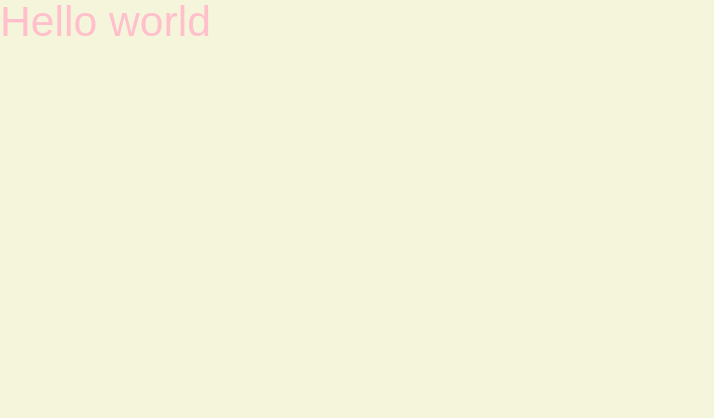
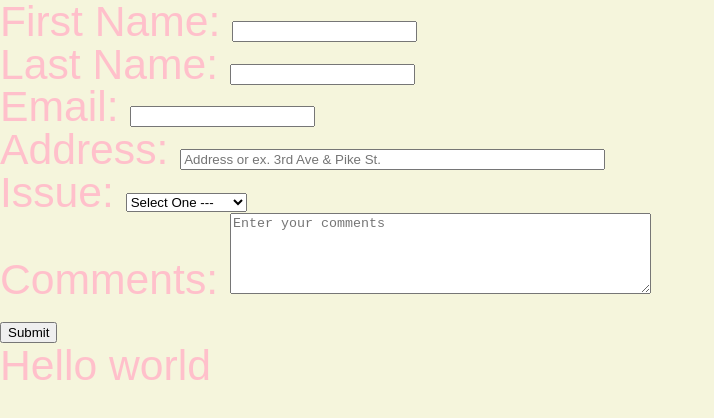
Before and after one commit to spinetree/citizen-report, a plain HTML site: page index.html in a window 1280 px wide. Shown: the whole page, without its empty margins (0-714 px from the left). Drawn offline with Linux system fonts and the light colour scheme.

Commit message:
Citizen form created

```diff
--- a/index.html
+++ b/index.html
@@ -5,8 +5,47 @@
         <link rel="stylesheet" href="css/reset.css">
         <link rel="stylesheet" href="css/style.css">
     </head>
+
     <body>
-        <main></main>
+        <main>
+        <form id="sales_form">
+            <fieldset>
+                <label for="first-name">First Name:</label>
+                <input type="text" name="first-name" minLength="2"
+                required>
+            </fieldset>
+
+            <fieldset>
+                <label for="last-name">Last Name:</label>
+                <input type='text' name="last-name" minLength='2' required>
+            </fieldset>
+
+            <fieldset>
+                <label for="email">Email:</label>
+                <input type='text' name="email" minLength='5'
+                required>
+            </fieldset>
+
+            <fieldset>
+                <label for="location">Address:</label>
+                <input type='text' name="location"
+                placeholder='Address or ex. 3rd Ave & Pike St.' minLength='3' required size=50>
+            </fieldset>
+
+            <fieldset>
+                <label for="issue">Issue:</label>
+                <select id="issue"></select>
+            </fieldset>
+
+            <fieldset>
+                <label for="comments">Comments:</label>
+                <textarea rows="5" cols="50" name="comments" form="citizen-form" placeholder="Enter your comments"></textarea>
+            </fieldset>
+
+            <button id="submit_btn" type="submit">Submit</button>
+            </form>
+        </main>
+
         <script type="application/javascript" src="js/app.js"></script>
     </body>
 </html>
--- a/js/app.js
+++ b/js/app.js
@@ -54,3 +54,28 @@ function reverseText(text) {
 
   return reverse;
 }
+
+
+
+// function formData(event) {
+//   event.preventDefault();
+//   var firstName = event.target.first-name.value;
+//   var lastName = event.target.last-name.value;
+//   var email = event.target.email.value;
+//   var aveSales = event.target.aveSales.value;
+
+//   new Store(store, minCustomer, maxCustomer, aveSales);
+//   reprint();
+//   form.reset();
+// }
+
+
+var types = ['Select One ---', 'Road Conditions', 'Traffic', 'Power', 'Water', 'Park'];
+
+var selectOption = document.getElementById('issue');
+for (var i = 0; i < types.length; i++) {
+  var option = document.createElement('option');
+  option.textContent = types[i];
+  option.value = types[i];
+  selectOption.appendChild(option);
+}
```
